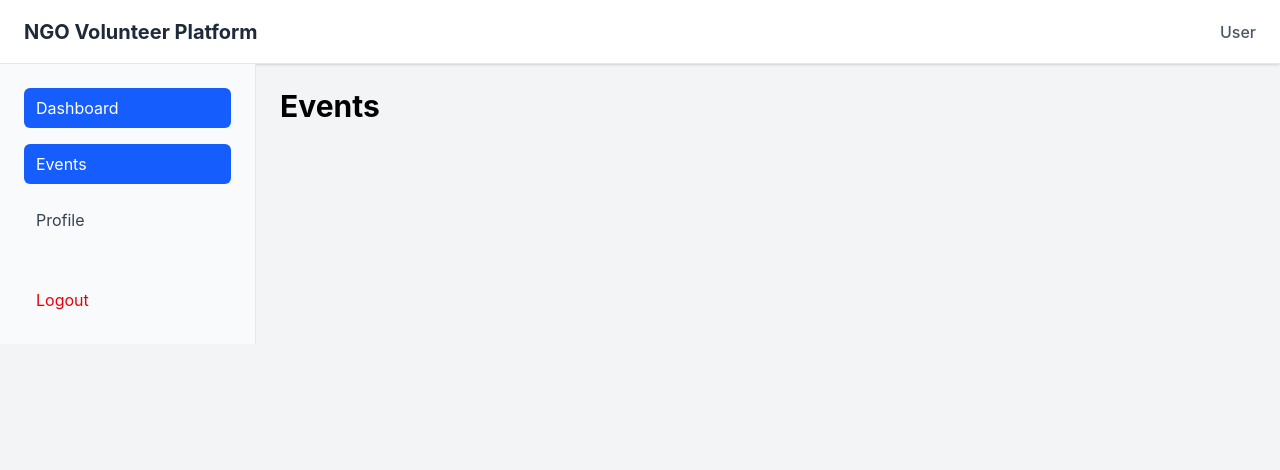
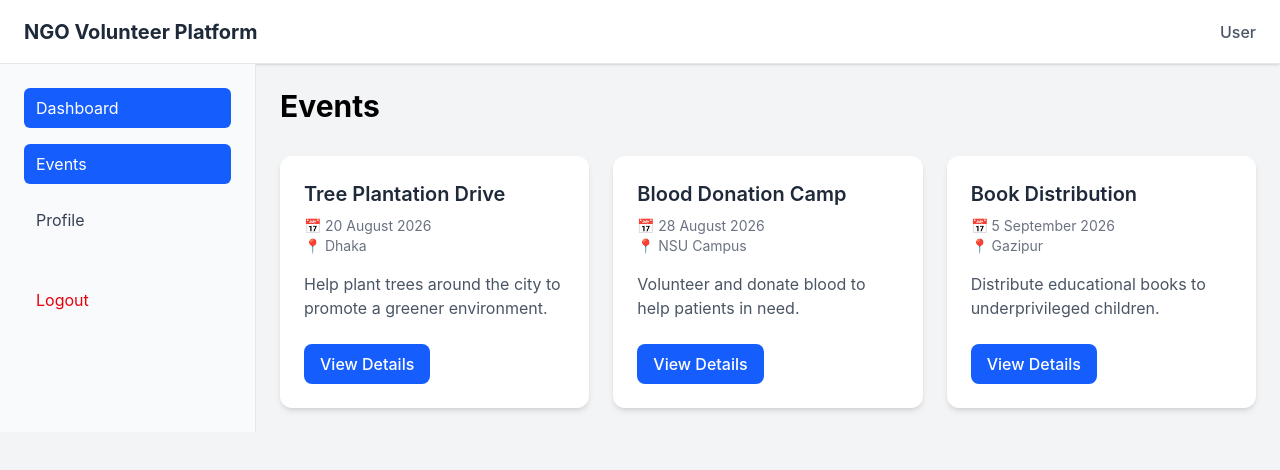
Before and after one commit to FahimMuntasr/NGO-Volunteer-Coordination-Platform, a React (Vite) app in the folder ngo-frontend/: page /dashboard/events in a window 1280 px wide. Shown: the top 470 px of the page. Built offline with nearby package versions, Linux system fonts and the light colour scheme.

Commit message:
Build dashboard and events UI

```diff
--- /dev/null
+++ b/ngo-frontend/src/components/common/EventCard.tsx
@@ -0,0 +1,37 @@
+type EventCardProps = {
+  title: string;
+  date: string;
+  location: string;
+  description: string;
+};
+
+export default function EventCard({
+  title,
+  date,
+  location,
+  description,
+}: EventCardProps) {
+  return (
+    <div className="rounded-xl bg-white p-6 shadow-md transition hover:shadow-lg">
+      <h2 className="text-xl font-semibold text-gray-800">
+        {title}
+      </h2>
+
+      <p className="mt-2 text-sm text-gray-500">
+        📅 {date}
+      </p>
+
+      <p className="text-sm text-gray-500">
+        📍 {location}
+      </p>
+
+      <p className="mt-4 text-gray-600">
+        {description}
+      </p>
+
+      <button className="mt-6 rounded-lg bg-blue-600 px-4 py-2 font-medium text-white transition hover:bg-blue-700">
+        View Details
+      </button>
+    </div>
+  );
+}
--- a/ngo-frontend/src/pages/Events.tsx
+++ b/ngo-frontend/src/pages/Events.tsx
@@ -1,9 +1,50 @@
 import DashboardLayout from "../layouts/DashboardLayout";
+import EventCard from "../components/common/EventCard";
+
+const events = [
+  {
+    id: 1,
+    title: "Tree Plantation Drive",
+    date: "20 August 2026",
+    location: "Dhaka",
+    description: "Help plant trees around the city to promote a greener environment.",
+  },
+  {
+    id: 2,
+    title: "Blood Donation Camp",
+    date: "28 August 2026",
+    location: "NSU Campus",
+    description: "Volunteer and donate blood to help patients in need.",
+  },
+  {
+    id: 3,
+    title: "Book Distribution",
+    date: "5 September 2026",
+    location: "Gazipur",
+    description: "Distribute educational books to underprivileged children.",
+  },
+];
 
 export default function Events() {
   return (
     <DashboardLayout>
-      <h1 className="text-3xl font-bold">Events</h1>
+      <div>
+        <h1 className="mb-8 text-3xl font-bold">
+          Events
+        </h1>
+
+        <div className="grid gap-6 md:grid-cols-2 xl:grid-cols-3">
+          {events.map((event) => (
+            <EventCard
+              key={event.id}
+              title={event.title}
+              date={event.date}
+              location={event.location}
+              description={event.description}
+            />
+          ))}
+        </div>
+      </div>
     </DashboardLayout>
   );
 }
```
